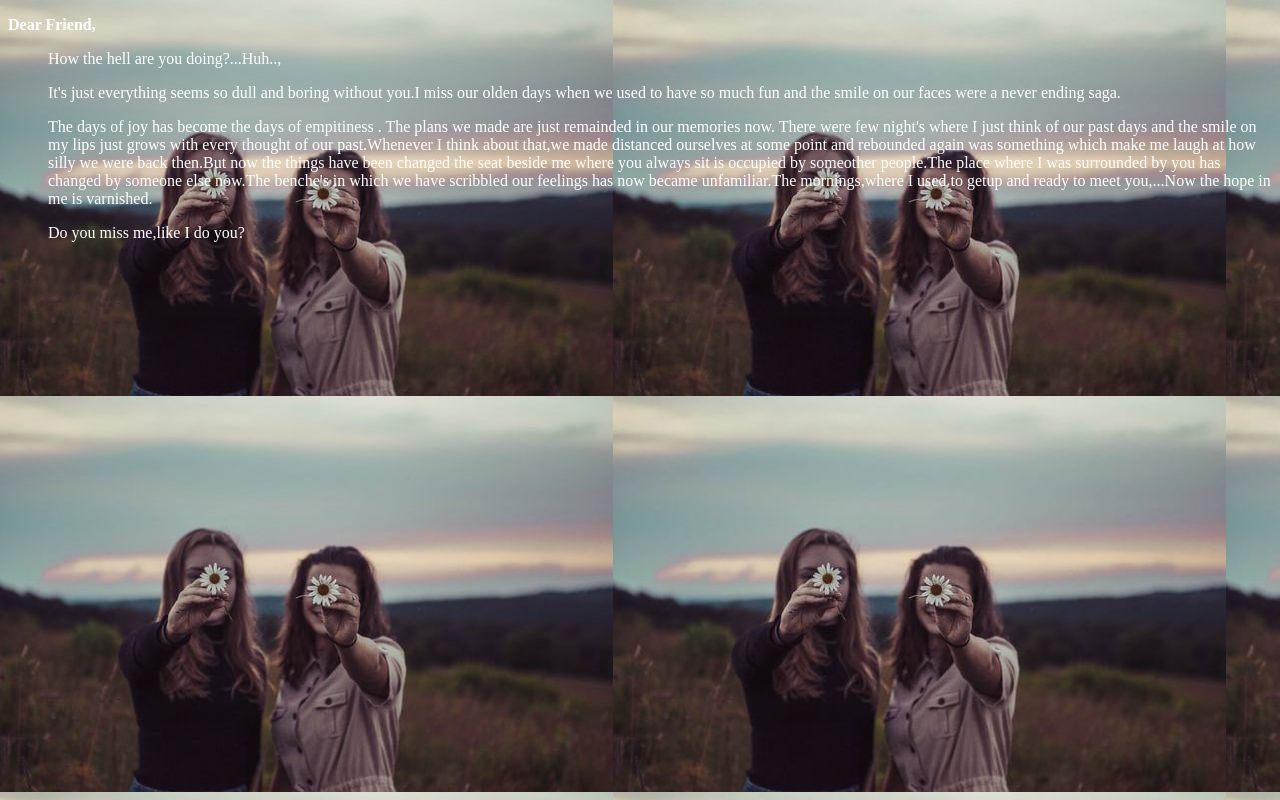
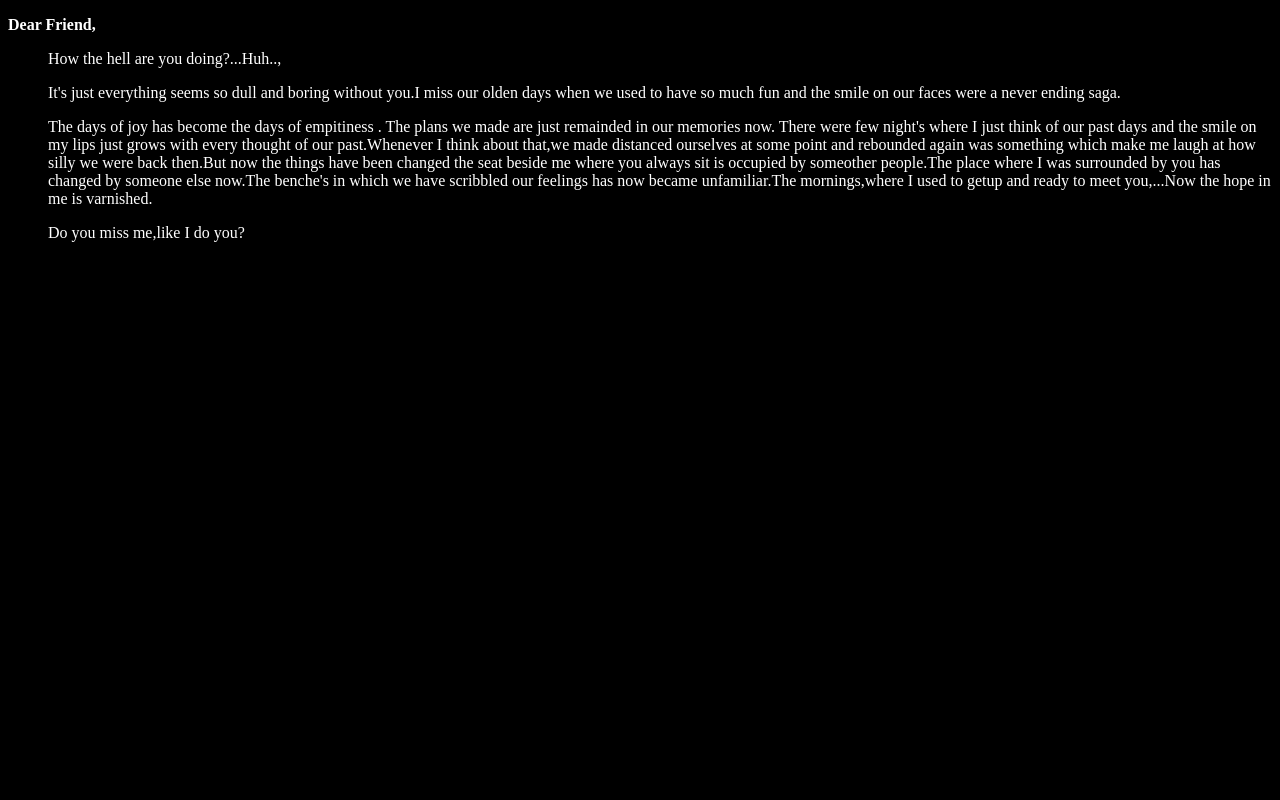
Before and after one commit to sahisthanaj/sorry-website, a plain HTML site: page comeon.html in a window 1280 px wide. Drawn offline with Linux system fonts and the light colour scheme.

Commit message:
Update comeon.html

```diff
--- a/comeon.html
+++ b/comeon.html
@@ -3,7 +3,7 @@
 <head>
 <meta charset="UTF-8">
 </head>
-<body text="white" background="image.jpg">
+<body text="white"bgcolor="black">
 <dl><dt><b>Dear Friend,</b></dt>
 <dd><p>How the hell are you doing?...Huh..,</p>
 <p>It's just everything seems so dull and boring without you.I miss our
```
